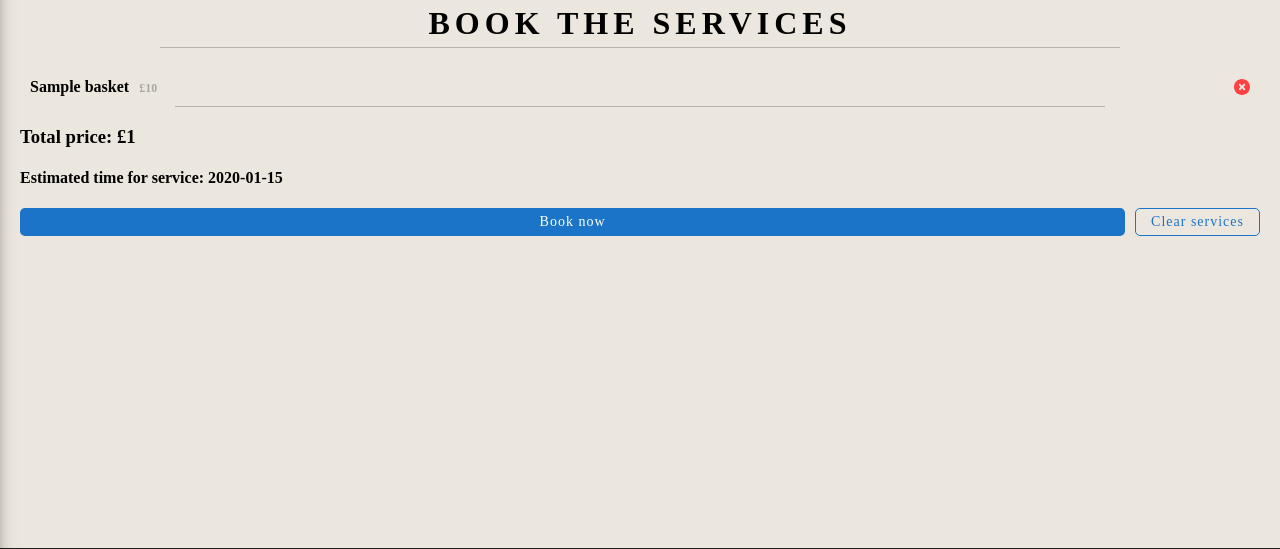
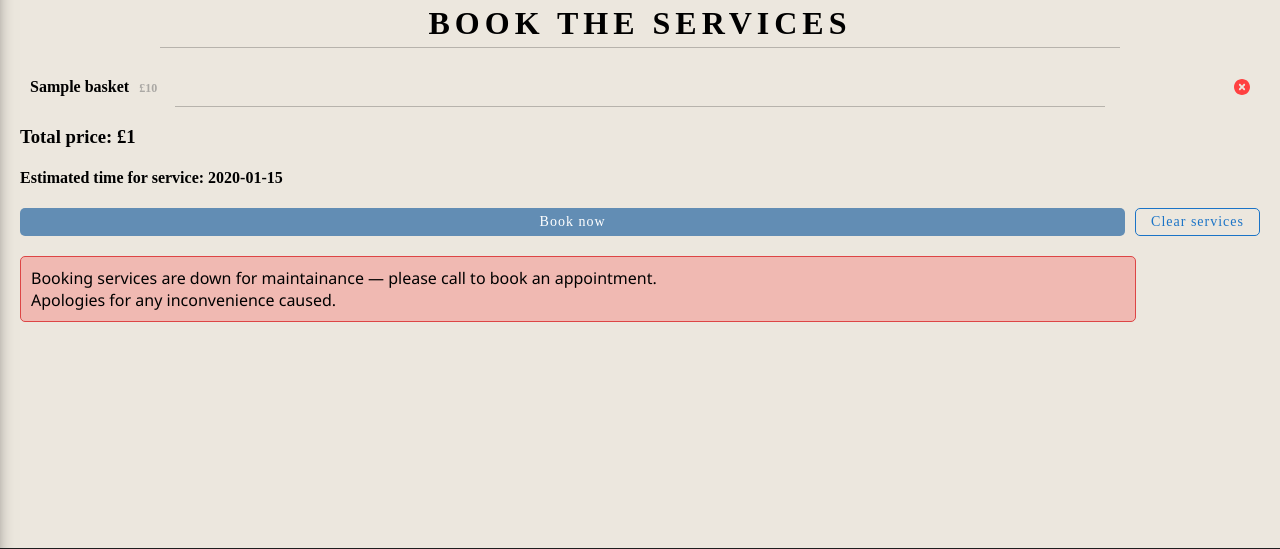
Before and after one commit to ModeraLTD/afterglow_website, a Django app: template website/templates/basket.html in a window 1280 px wide. Shown: the part 50-599 px from the top of the page. Run offline with Django 4.2, Linux system fonts and the light colour scheme; the template is opened without the code that fills it: most values are stand-ins (such as "Sample title", 1, 10 or a date in 2020).

Commit message:
Disable book button

```diff
--- a/website/static/css/palette.css
+++ b/website/static/css/palette.css
@@ -10,3 +10,14 @@
     --darkgold: #B5763E;
     --gold:     #EAB584;
 }
+
+.warning {
+    width: 90%;
+    padding: 10px;
+    box-sizing: border-box;
+    border: 1px solid rgb(221, 69, 69);
+    background-color: rgba(255, 0, 0, 0.2);
+    border-radius: 5px;
+    margin: 20px 0;
+    font-family: 'Segoe UI', Tahoma, Geneva, Verdana, sans-serif;
+}
--- a/website/static/js/basket.js
+++ b/website/static/js/basket.js
@@ -111,5 +111,6 @@ function deleteAllServices() {
 }
 
 $(document).ready(function() {
-    updateBookButton();
+    // updateBookButton();
+    console.warn("booking is disabled");
 })
--- a/website/templates/basket.html
+++ b/website/templates/basket.html
@@ -63,9 +63,10 @@
                 <h3 class="totalPrice" id="totalPrice">Total price: £{{ totalPrice }}</h3>
                 <h4 class="totaltime" id="totaltime">Estimated time for service: {{ totaltime }}</h4>
                 <div class="actions">
-                    <button id="book" onclick="window.open('customer', '_self');">Book now</button>
+                    <button id="book" onclick="window.open('customer', '_self');" disabled>Book now</button>
                     <button id="clear" onclick="clearServices();">Clear services</button>
                 </div>
+                <div class="warning">Booking services are down for maintainance — please call to book an appointment.<br>Apologies for any inconvenience caused.</div>
             </div>
 
             <!-- Footer -->
```
